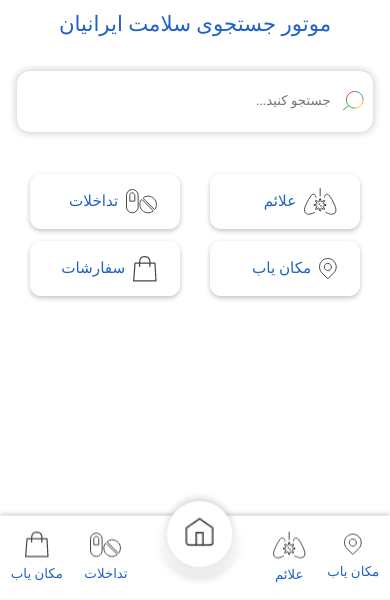
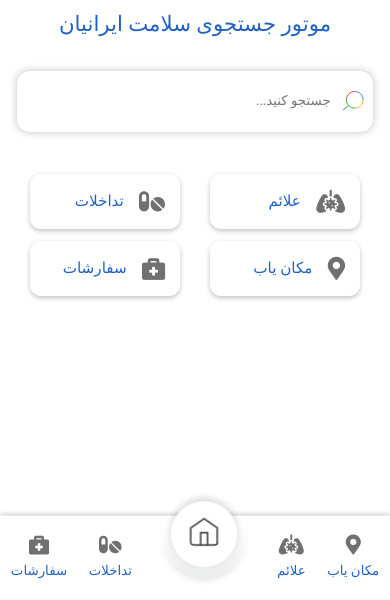
Before and after one commit to faezehbagheri/Sinsa.2.0.0, a website with bundled scripts: page index.html in a window 390 px wide. Shown: the part 244-844 px from the top of the page. Built offline with nearby package versions, Linux system fonts and the light colour scheme; a small style sheet from the web is missing.

Commit message:
font-awesome

```diff
--- a/index.html
+++ b/index.html
@@ -620,19 +620,23 @@
                             <!-- <a data-trigger="content01" class="flex align-center justi-center col-5 "><i
                                     class="fas fa-search"></i>جستجو</a> -->
                             <a class="flex align-center justi-start col-5" data-trigger="content02">
-                                    <img src="assets/img/alaem-icon.png">
+                                    <!-- <img src="assets/img/alaem-icon.png"> -->
+                                    <i class="fas fa-lungs-virus"></i>
                                     علائم
                             </a>
                             <a class="flex align-center justi-start col-5" data-trigger="content05">
-                                    <img src="assets/img/pills-icon.png">
+                                    <!-- <img src="assets/img/pills-icon.png"> -->
+                                    <i class="fas fa-pills"></i>
                                     تداخلات
                             </a>
                             <a class="flex align-center justi-start col-5" data-trigger="content04">
-                                    <img src="assets/img/location-icon.png">
+                                    <!-- <img src="assets/img/location-icon.png"> -->
+                                    <i class="fas fa-map-marker-alt"></i>
                                     مکان یاب
                             </a>
                             <a class="flex align-center justi-start col-5" data-trigger="content06">
-                                    <img src="assets/img/shop-icon.png">
+                                    <!-- <img src="assets/img/shop-icon.png"> -->
+                                    <i class="fas fa-briefcase-medical"></i>
                                     سفارشات
                             </a>
                         </nav>
@@ -665,13 +669,15 @@
     <nav class="mobile-bottom-menu flex  justi-around align-center">
         <a href="#">
             <div class="flex column justi-around align-center">
-                <img src="assets/img/location-icon.png">
+                <!-- <img src="assets/img/location-icon.png"> -->
+                <i class="fas fa-map-marker-alt"></i>
                 <span class="mobile-bottom-menu__span">مکان یاب</span>
             </div>
         </a>
         <a href="#">
             <div class="flex column justi-around align-center">
-                <img src="assets/img/alaem-icon.png">
+                <!-- <img src="assets/img/alaem-icon.png"> -->
+                <i class="fas fa-lungs-virus"></i>
                 <span class="mobile-bottom-menu__span">علائم</span>
             </div>
         </a>
@@ -683,14 +689,16 @@
         </a>
         <a href="#">
             <div class="flex column justi-around align-center">
-                <img src="assets/img/pills-icon.png">
+                <!-- <img src="assets/img/pills-icon.png"> -->
+                <i class="fas fa-pills"></i>
                 <span class="mobile-bottom-menu__span">تداخلات</span>
             </div>
         </a>
         <a href="#">
             <div class="flex column justi-around align-center">
-                <img src="assets/img/shop-icon.png">
-                <span class="mobile-bottom-menu__span">مکان یاب</span>
+                <!-- <img src="assets/img/shop-icon.png"> -->
+                <i class="fas fa-briefcase-medical"></i>
+                <span class="mobile-bottom-menu__span">سفارشات</span>
             </div>
         </a>
     </nav>
--- a/sass/layout/_mobile-bottom-menu.scss
+++ b/sass/layout/_mobile-bottom-menu.scss
@@ -12,6 +12,11 @@
 
     @include respond(phone){
         display: flex;
+    }
+
+    i{
+        font-size: 3.3rem;
+        color: var(--color-gray);
     }
 
     a{
```
Also changed, not shown: assets/css/style.css.
